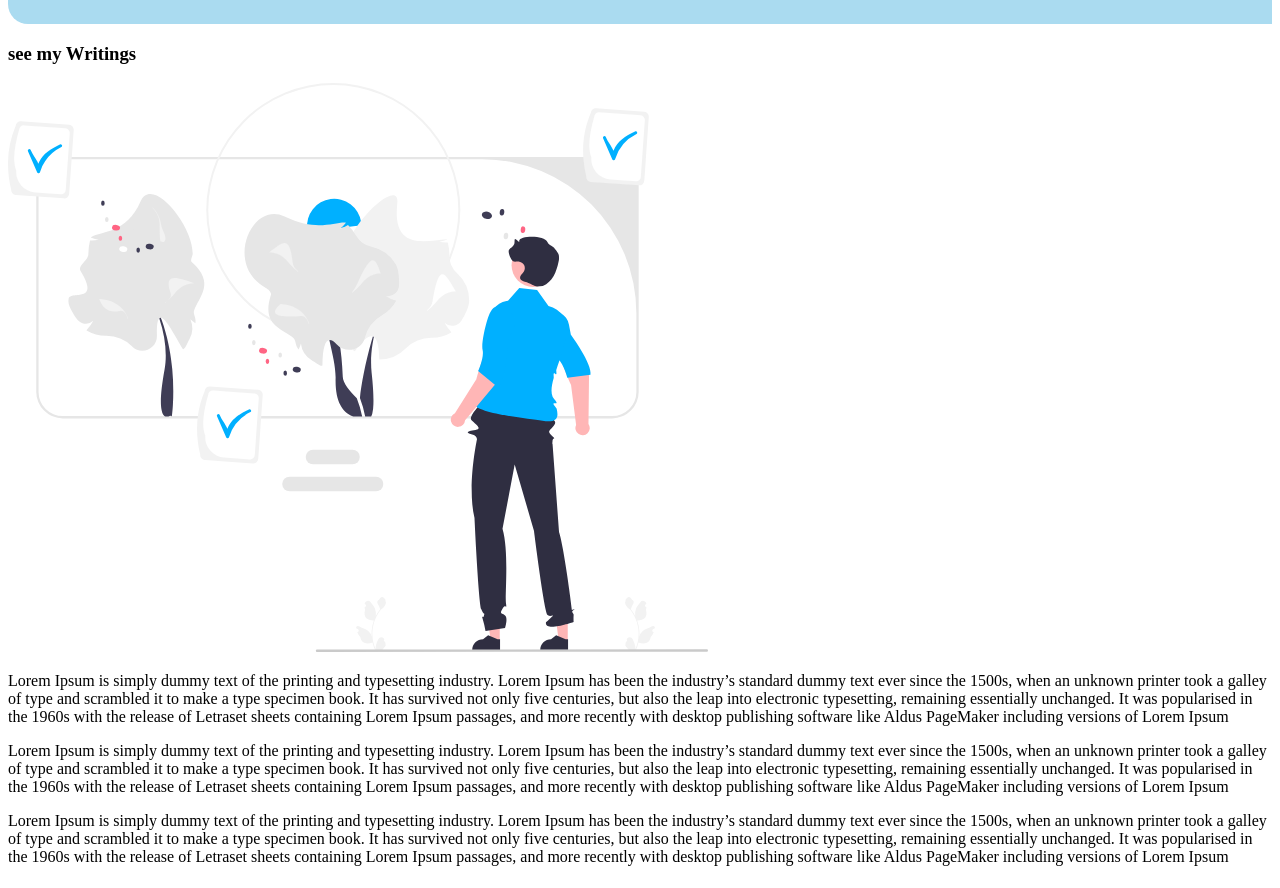
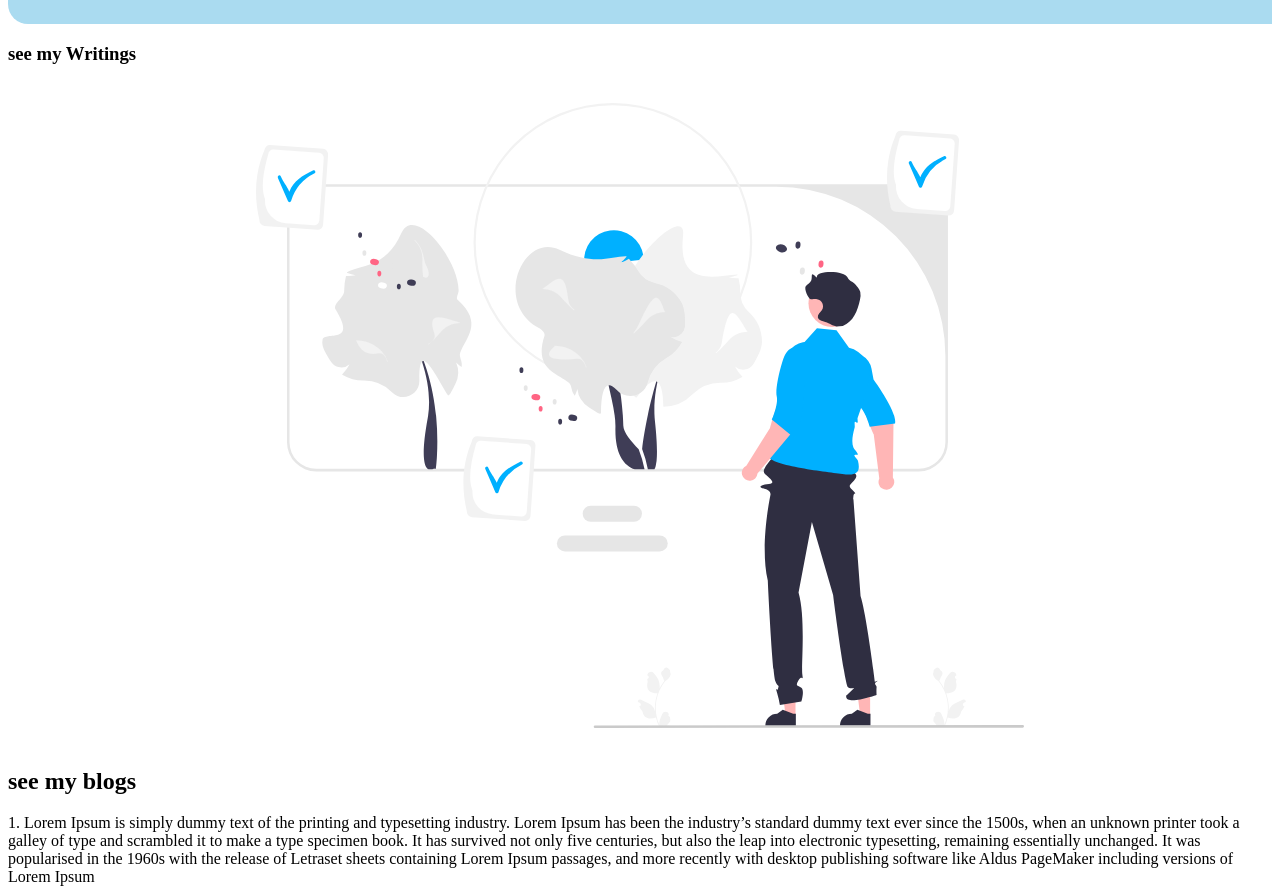
Before and after one commit to sourav-kumar4297/-Portfolio-sourav, a plain HTML site: page blogs.html in a window 1280 px wide. Shown: the part 94-982 px from the top of the page. Drawn offline with nearby package versions, Linux system fonts and the light colour scheme.

Commit message:
Update blogs.html

```diff
--- a/blogs.html
+++ b/blogs.html
@@ -27,12 +27,13 @@
         <h3 class="header-heading">see my <span>Writings</span> </h3>
     </header>
     <section >
-        <img class="blog-img" src="1.svg" />
+        <img  class="profile-image" src="1.svg" />
+         <h1>see my blogs </h1>
         <div class="center-container">
 
-            <p>Lorem Ipsum is simply dummy text of the printing and typesetting industry. Lorem Ipsum has been the industry’s standard dummy text ever since the 1500s, when an unknown printer took a galley of type and scrambled it to make a type specimen book. It has survived not only five centuries, but also the leap into electronic typesetting, remaining essentially unchanged. It was popularised in the 1960s with the release of Letraset sheets containing Lorem Ipsum passages, and more recently with desktop publishing software like Aldus PageMaker including versions of Lorem Ipsum</p>
-            <p>Lorem Ipsum is simply dummy text of the printing and typesetting industry. Lorem Ipsum has been the industry’s standard dummy text ever since the 1500s, when an unknown printer took a galley of type and scrambled it to make a type specimen book. It has survived not only five centuries, but also the leap into electronic typesetting, remaining essentially unchanged. It was popularised in the 1960s with the release of Letraset sheets containing Lorem Ipsum passages, and more recently with desktop publishing software like Aldus PageMaker including versions of Lorem Ipsum</p>
-            <p>Lorem Ipsum is simply dummy text of the printing and typesetting industry. Lorem Ipsum has been the industry’s standard dummy text ever since the 1500s, when an unknown printer took a galley of type and scrambled it to make a type specimen book. It has survived not only five centuries, but also the leap into electronic typesetting, remaining essentially unchanged. It was popularised in the 1960s with the release of Letraset sheets containing Lorem Ipsum passages, and more recently with desktop publishing software like Aldus PageMaker including versions of Lorem Ipsum</p>
+            <p>1. Lorem Ipsum is simply dummy text of the printing and typesetting industry. Lorem Ipsum has been the industry’s standard dummy text ever since the 1500s, when an unknown printer took a galley of type and scrambled it to make a type specimen book. It has survived not only five centuries, but also the leap into electronic typesetting, remaining essentially unchanged. It was popularised in the 1960s with the release of Letraset sheets containing Lorem Ipsum passages, and more recently with desktop publishing software like Aldus PageMaker including versions of Lorem Ipsum</p>
+            <p>2. Lorem Ipsum is simply dummy text of the printing and typesetting industry. Lorem Ipsum has been the industry’s standard dummy text ever since the 1500s, when an unknown printer took a galley of type and scrambled it to make a type specimen book. It has survived not only five centuries, but also the leap into electronic typesetting, remaining essentially unchanged. It was popularised in the 1960s with the release of Letraset sheets containing Lorem Ipsum passages, and more recently with desktop publishing software like Aldus PageMaker including versions of Lorem Ipsum</p>
+            <p>3. Lorem Ipsum is simply dummy text of the printing and typesetting industry. Lorem Ipsum has been the industry’s standard dummy text ever since the 1500s, when an unknown printer took a galley of type and scrambled it to make a type specimen book. It has survived not only five centuries, but also the leap into electronic typesetting, remaining essentially unchanged. It was popularised in the 1960s with the release of Letraset sheets containing Lorem Ipsum passages, and more recently with desktop publishing software like Aldus PageMaker including versions of Lorem Ipsum</p>
         </div>
     </section>
 
```
